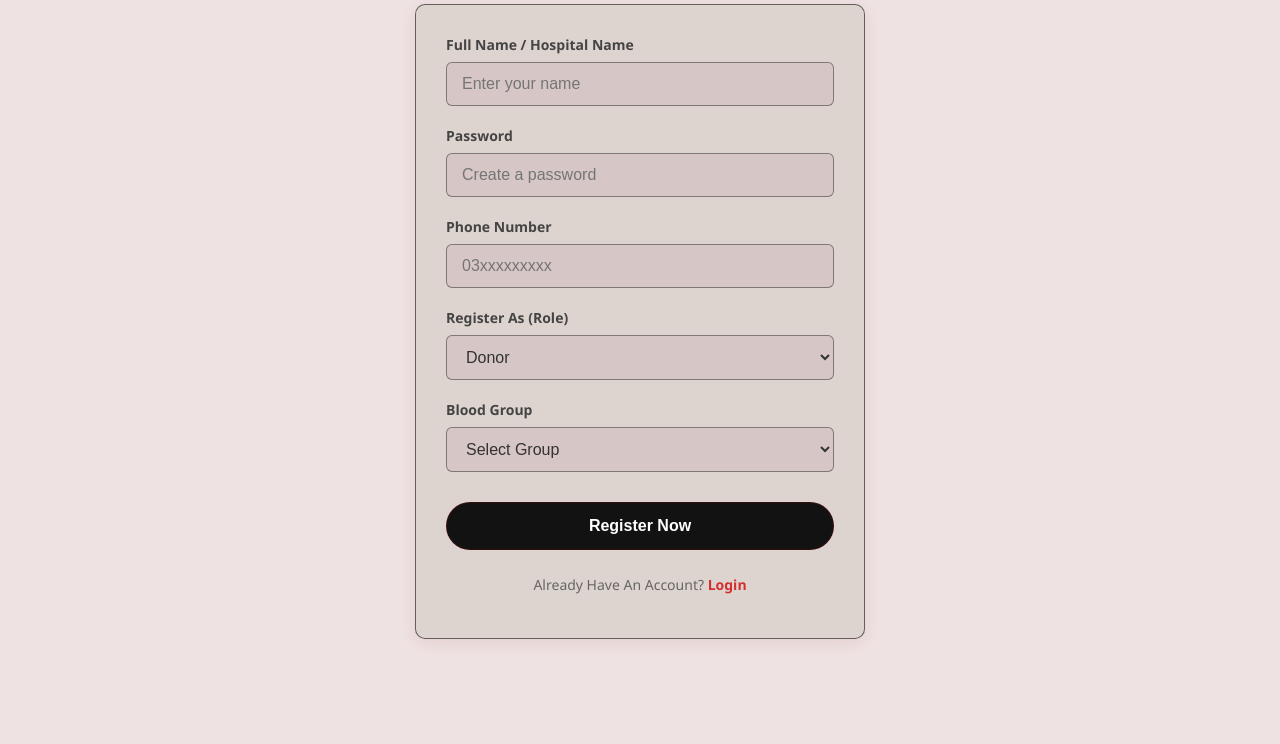
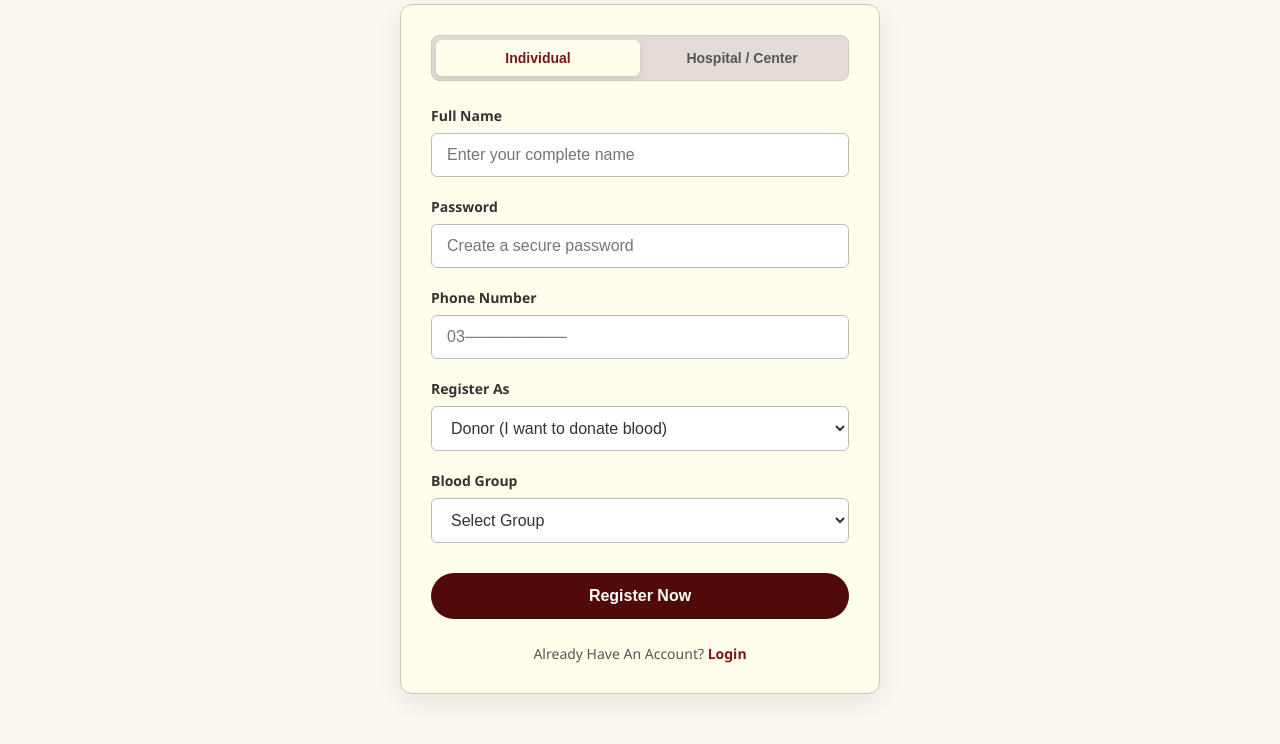
Before and after one commit to Uswa-Nawaz/blood-bank-management-system, a plain HTML site: page register.html in a window 1280 px wide. Shown: the part 168-912 px from the top of the page. Before the commit the page ends 857 px from the top, so only its background shows below. Drawn offline with Linux system fonts and the light colour scheme.

Commit message:
Update and fix registration form

```diff
--- a/bloodbank.css
+++ b/bloodbank.css
@@ -1,39 +1,103 @@
-/* Reset and Body */
+/* Reset and Base Canvas Elements */
 * {
-    box-sizing: border-box; /* Crucial: Prevents padding from breaking width */
-}
-
-body {
-    font-family: 'Segoe UI', sans-serif;
-    background-color:#eee2e2;
+    box-sizing: border-box;
     margin: 0;
     padding: 0;
 }
 
-/* THE MAIN HEADING CSS */
+body {
+    font-family: 'Segoe UI', Tahoma, Geneva, Verdana, sans-serif;
+    background-color: #faf6f0; /* Soft Off-White/Cream Background Canvas */
+    min-height: 100vh;
+}
+
+/* Header Component */
+.navbar {
+    background-color: #1d1b1b;
+    display: flex;
+    justify-content: space-between;
+    align-items: center;
+    padding: 15px 50px;
+}
+
+.logo {
+    font-size: 24px;
+    font-weight: bold;
+    color: #faf6f0;
+}
+
+.navbar ul {
+    list-style: none;
+    display: flex;
+}
+
+.navbar ul li a {
+    text-decoration: none;
+    color: #c7c2c2;
+    font-weight: 500;
+    transition: color 0.2s;
+}
+
+.navbar ul li a:hover {
+    color: #7c1616;
+}
+
+/* Branding Heading */
 .main-heading {
     text-align: center;
-    color: #992828e3;
+    color: #510a0a; /* Dark Blood Crimson */
     font-size: 36px;
-    margin-top: 40px;
-    margin-bottom: 20px;
+    margin: 40px 0 20px 0;
     font-weight: 800;
     text-transform: uppercase;
     letter-spacing: 2px;
 }
 
+/* Centralized Form Container Face */
 .form-container {
-    background-color: #dcd2ccd5;
+    background-color: #fffdec; /* Soft Warm Ivory Sheet */
     padding: 30px;
-    border-radius: 10px;
-    border: #13121299 1px solid;
-    box-shadow: 0 4px 15px rgba(158, 47, 47, 0.1);
-    width: 90%;
-    max-width: 450px;
+    border-radius: 12px;
+    border: 1px solid #d3c8be;
+    box-shadow: 0 8px 24px rgba(81, 10, 10, 0.08);
+    width: 95%;
+    max-width: 480px;
     margin: 0 auto 50px auto;
 }
 
-/* Form Elements Styling */
+/* Segmented Control Bar Framework Inside Card */
+.role-tab-container {
+    display: flex;
+    background-color: #e3dcd6;
+    border-radius: 8px;
+    padding: 4px;
+    margin-bottom: 25px;
+    border: 1px solid #ccc;
+}
+
+.role-tab {
+    flex: 1;
+    padding: 10px 0;
+    border: none;
+    background: transparent;
+    font-size: 14px;
+    font-weight: 600;
+    color: #555; /* Soft Subtle Charcoal Text */
+    cursor: pointer;
+    transition: all 0.2s ease-in-out;
+    border-radius: 6px;
+    text-align: center;
+}
+
+/* Tab Active Toggle Status Styles */
+.role-tab.active {
+    background-color: #fffdec;
+    color: #7c1616; /* Theme Accent Secondary Red */
+    box-shadow: 0 2px 6px rgba(0, 0, 0, 0.1);
+    font-weight: 700;
+}
+
+/* Standardized Field Spacing Blocks */
 .form-group {
     margin-bottom: 20px;
     text-align: left;
@@ -43,94 +107,60 @@ label {
     display: block;
     font-weight: 600;
     margin-bottom: 8px;
-    color: #444;
+    color: #333; /* Strong Charcoal For Visual Readability */
     font-size: 14px;
 }
 
-/* Unified input and dropdown styling */
+/* Standardized Input Component Matrix */
 input[type="text"],
 input[type="password"],
 input[type="tel"],
 select {
     width: 100%;
     padding: 12px 15px;
-    background-color: rgba(214, 197, 197, 0.901);
-    border: 1px solid #46434399;
+    background-color: #ffffff;
+    border: 1px solid #bbb;
     border-radius: 6px;
     font-size: 16px;
-    transition: border-color 0.3s, box-shadow 0.3s;
-    color: #333; /* Darker text for better visibility */
+    color: #333;
     outline: none;
+    transition: all 0.2s ease;
 }
 
 input:focus, select:focus {
-    border-color: #8835356f;
-    box-shadow: 0 0 10px rgba(157, 22, 22, 0.2);
+    border-color: #7c1616;
+    box-shadow: 0 0 6px rgba(124, 22, 22, 0.25);
 }
 
-/* Big Submit Button */
-button[type="submit"] {
+/* Theme Uniform Submit Button Control */
+.submit-btn {
     width: 100%;
     padding: 14px;
-    background-color: #131212;
+    background-color: #510a0a; /* Dark Red */
     color: white;
-    border: 1px solid #420e0ec7;
+    border: none;
     border-radius: 25px;
     font-size: 16px;
     font-weight: bold;
     cursor: pointer;
-    transition: background-color 0.3s ease;
+    transition: background-color 0.2s ease;
     margin-top: 10px;
 }
 
-button[type="submit"]:hover {
-    background-color: #5f1313c7;
+.submit-btn:hover {
+    background-color: #7c1616; /* Lighter Red Hover Accent */
 }
 
-/* Navbar */
-.navbar {
-    background-color: #1d1b1b;
-    display: flex;
-    justify-content: space-between;
-    align-items: center;
-    padding: 15px 50px;
-    box-shadow: 0 2px 10px rgba(0, 0, 0, 0.1);
-}
-
-.logo {
-    font-size: 24px;
-    font-weight: bold;
-    color: #992828e3;
-}
-
-.navbar ul {
-    list-style: none;
-    margin: 0;
-    padding: 0;
-    display: flex;
-    gap: 30px;
-}
-
-.navbar ul li a {
-    text-decoration: none;
-    color: #c7c2c2;
-    font-weight: 500;
-}
-
-.navbar ul li a:hover {
-    color: #992828e3;
-}
-
-/* Footer Link */
+/* Bottom Interface Redirection Elements */
 .login-link {
     text-align: center;
     margin-top: 25px;
     font-size: 14px;
-    color: #666;
+    color: #555;
 }
 
 .login-link a {
-    color: #d32f2f;
+    color: #7c1616;
     text-decoration: none;
     font-weight: bold;
 }
--- a/register.html
+++ b/register.html
@@ -13,39 +13,43 @@
         </ul>
     </nav>
 
-    <h1 class="main-heading"> BloodConnect</h1>
+    <h1 class="main-heading">BloodConnect</h1>
 
     <div class="form-container">
+        <div class="role-tab-container">
+            <button type="button" class="role-tab active" id="tab-individual" onclick="toggleRegistrationTrack('Individual')">Individual</button>
+            <button type="button" class="role-tab" id="tab-hospital" onclick="toggleRegistrationTrack('Hospital')">Hospital / Center</button>
+        </div>
+
         <form action="process_registration.php" method="POST">
 
             <div class="form-group">
-                <label>Full Name / Hospital Name</label>
-                <input type="text" name="fullname" placeholder="Enter your name" required>
+                <label id="name-label">Full Name</label>
+                <input type="text" name="fullname" placeholder="Enter your complete name" required minlength="4" maxlength="50">
             </div>
 
             <div class="form-group">
                 <label>Password</label>
-                <input type="password" name="password" placeholder="Create a password" required>
+                <input type="password" name="password" placeholder="Create a secure password" required minlength="6">
             </div>
 
             <div class="form-group">
                 <label>Phone Number</label>
-                <input type="tel" name="phone" placeholder="03xxxxxxxxx" required>
+                <input type="tel" name="phone" placeholder="03─────────" required pattern="03[0-9]{9}" maxlength="11">
             </div>
 
+            <div id="individual-fields-track">
                 <div class="form-group">
-                <label>Register As (Role)</label>
-                <select name="role" required>
-                    <option value="Donor">Donor</option>
-                    <option value="Acceptor">Acceptor</option>
-                    <option value="Hospital">Hospital / Medical Center </option>
-                    <!-- No Admin option here for security! -->
+                    <label>Register As</label>
+                    <select name="role" id="user_role">
+                        <option value="Donor">Donor (I want to donate blood)</option>
+                        <option value="Acceptor">Acceptor (I need blood requests)</option>
                     </select>
                 </div>
 
                 <div class="form-group">
                     <label>Blood Group</label>
-                <select name="blood_group" required>
+                    <select name="blood_group" id="blood_group" required>
                         <option value="">Select Group</option>
                         <option value="A+">A+</option>
                         <option value="A-">A-</option>
@@ -57,9 +61,23 @@
                         <option value="AB-">AB-</option>
                     </select>
                 </div>
+            </div>
+
+            <div id="corporate-fields-track" style="display: none;">
+                <input type="hidden" name="hospital_role_placeholder" id="hospital_role_value" value="Hospital" disabled>
+
+                <div class="form-group">
+                    <label>Select Corporate Subscription Plan</label>
+                    <select name="plan_id" id="plan_id">
+                        <option value="2">Basic Plan (50 Units Capacity)</option>
+                        <option value="3">Standard Plan (150 Units Capacity)</option>
+                        <option value="4">Premium Plan (Unlimited Access)</option>
+                    </select>
+                </div>
+            </div>
 
             <div style="text-align: center;">
-                <button type="submit" name="register_submit">Register Now</button>
+                <button type="submit" name="register_submit" class="submit-btn">Register Now</button>
             </div>
         </form>
 
@@ -67,5 +85,53 @@
             Already Have An Account? <a href="login.html">Login</a>
         </p>
     </div>
+
+    <script>
+        function toggleRegistrationTrack(trackName) {
+            // Manage visual tab active classes
+            document.querySelectorAll('.role-tab').forEach(btn => btn.classList.remove('active'));
+
+            // Elements cache mapping
+            const nameLabel = document.getElementById('name-label');
+            const individualTrack = document.getElementById('individual-fields-track');
+            const corporateTrack = document.getElementById('corporate-fields-track');
+            const roleSelect = document.getElementById('user_role');
+            const bloodSelect = document.getElementById('blood_group');
+            const planSelect = document.getElementById('plan_id');
+            const hospitalHiddenRole = document.getElementById('hospital_role_value');
+
+            if (trackName === 'Hospital') {
+                document.getElementById('tab-hospital').classList.add('active');
+                nameLabel.innerText = "Hospital / Medical Center Name";
+
+                // Hide and disable Individual input attributes
+                individualTrack.style.display = 'none';
+                roleSelect.setAttribute('disabled', 'disabled');
+                bloodSelect.removeAttribute('required');
+                bloodSelect.value = "";
+
+                // Expose and enable Corporate inputs
+                corporateTrack.style.display = 'block';
+                planSelect.setAttribute('required', 'required');
+                hospitalHiddenRole.removeAttribute('disabled');
+                hospitalHiddenRole.name = "role"; // Swaps the active POST name field smoothly
+            } else {
+                document.getElementById('tab-individual').classList.add('active');
+                nameLabel.innerText = "Full Name";
+
+                // Hide and disable Corporate input elements
+                corporateTrack.style.display = 'none';
+                planSelect.removeAttribute('required');
+                hospitalHiddenRole.setAttribute('disabled', 'disabled');
+                hospitalHiddenRole.name = "hospital_role_placeholder";
+
+                // Expose and enable Individual inputs
+                individualTrack.style.display = 'block';
+                roleSelect.removeAttribute('disabled');
+                roleSelect.name = "role";
+                bloodSelect.setAttribute('required', 'required');
+            }
+        }
+    </script>
 </body>
 </html>
```
Also changed, not shown: 1 other file. Lines whose indentation alone changed are shown as unchanged.
